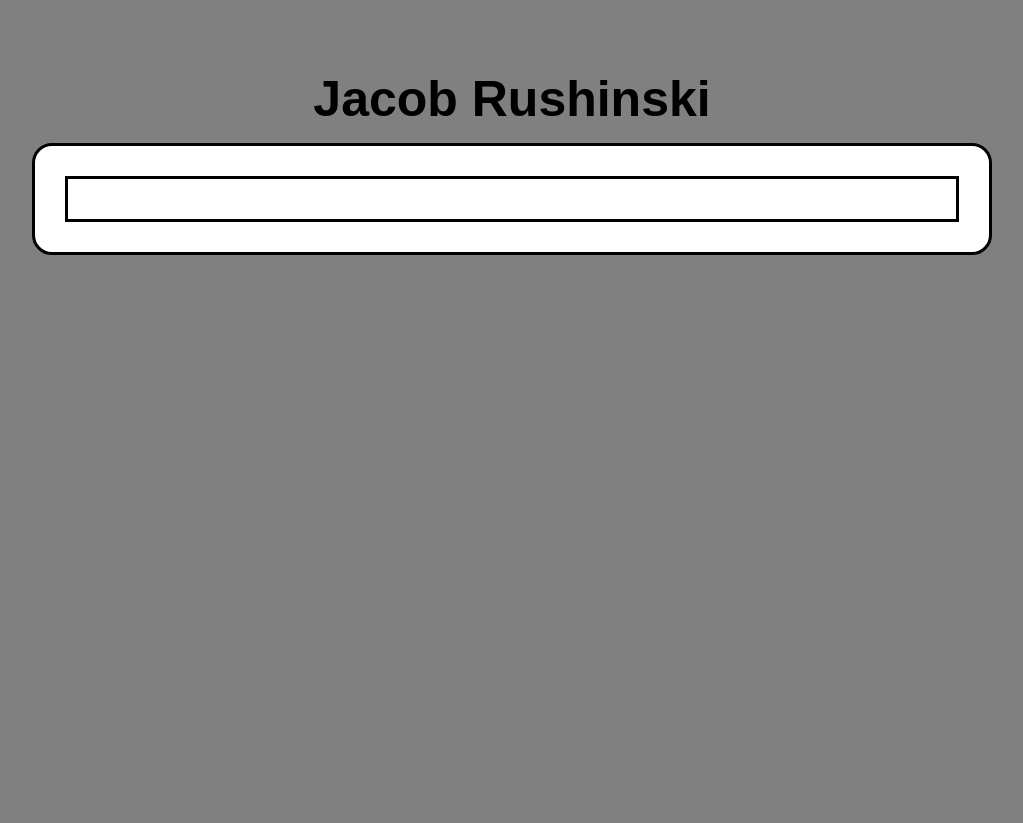
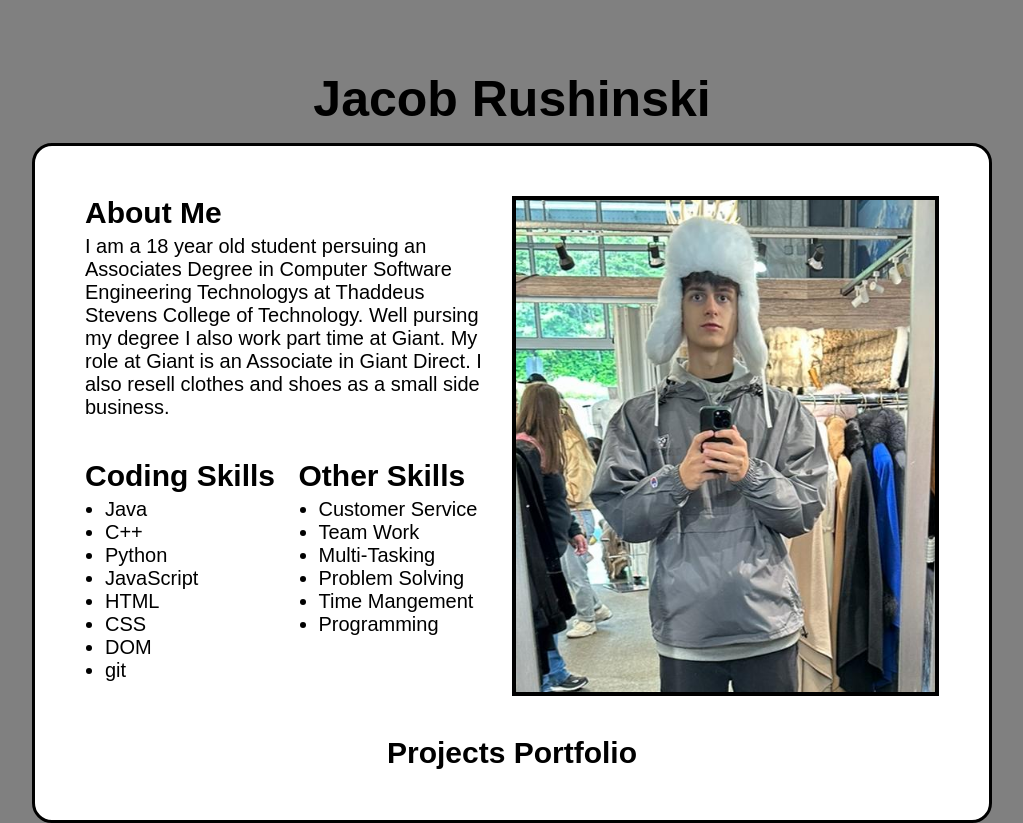
Before and after one commit to rushinski/personal-portfolio, a plain HTML site: page index.html in a window 1280 px wide. Shown: the whole page, without its empty margins (128-1151 px from the left). Before the commit the page ends 800 px from the top, so only its background shows below. Drawn offline with nearby package versions, Linux system fonts and the light colour scheme.

Commit message:
About me section completed

```diff
--- a/index.html
+++ b/index.html
@@ -15,7 +15,47 @@
   <section class="wrapper">
     <section class="about-me">
       <div class="container">
+        <div class="split">
+          <h2 class="five-px-below h2-resize">About Me</h2>
+          <p class="p-resize-about">I am a 18 year old student persuing an Associates Degree in Computer Software Engineering Technologys at Thaddeus Stevens College of Technology.  Well pursing my degree I also work part time at Giant.  My role at Giant is an Associate in Giant Direct.  I also resell clothes and shoes as a small side business.</p>
+          <div class="box">
+            <div class="split">
+              <h2 class="five-px-below h2-resize">Coding Skills</h2>
+              <ul class="li-resize-about">
+                <li>Java</li>
+                <li>C++</li>
+                <li>Python</li>
+                <li>JavaScript</li>
+                <li>HTML</li>
+                <li>CSS</li>
+                <li>DOM</li>
+                <li>git</li>
+              </ul>
+            </div>
+            <div class="split">
+              <h2 class="five-px-below h2-resize">Other Skills</h2>
+              <ul class="li-resize-about">
+                <li>Customer Service</li>
+                <li>Team Work</li>
+                <li>Multi-Tasking</li>
+                <li>Problem Solving</li>
+                <li>Time Mangement</li>
+                <li>Programming</li>
+              </ul>
+            </div>
+          </div>
+        </div>
+        <div class="split">
+          <div class="image-fit-me">
+            <img src="images/me-profile-image.jpg" alt="me">
+          </div>
+        </div>
+      </div>
+    </section>
 
+    <section class="projects-display">
+      <div class="container">
+        <h2 class="five-px-below h2-resize center">Projects Portfolio</h2>
       </div>
     </section>
   </section>
--- a/style.css
+++ b/style.css
@@ -28,5 +28,53 @@ body {
 
 .container {
   padding: 20px;
-  border: solid;
+  display: flex;
 }
+
+.split {
+  display: flex;
+  flex-direction: column;
+  width: 50%;
+}
+
+.five-px-below {
+  margin-bottom: 5px;
+}
+
+.image-fit-me {
+  overflow: hidden;
+  height: 500px;
+  display: flex;
+  align-items: center;
+  justify-content: center;
+  border: solid 4px;
+}
+
+.image-fit-me img {
+  width: 100%;
+  height: 100%;
+  object-fit: cover;
+}
+
+.h2-resize {
+  font-size: 30px;
+}
+
+.p-resize-about {
+  font-size: 20px;
+  padding-right: 10px;
+  margin-bottom: 40px;
+}
+
+.li-resize-about {
+  font-size: 20px;
+  margin-left: 20px;
+}
+
+.box {
+  display: flex;
+}
+
+.center {
+  margin: auto;
+}
```
Also changed, not shown: images/me-profile-image.jpg (added).
